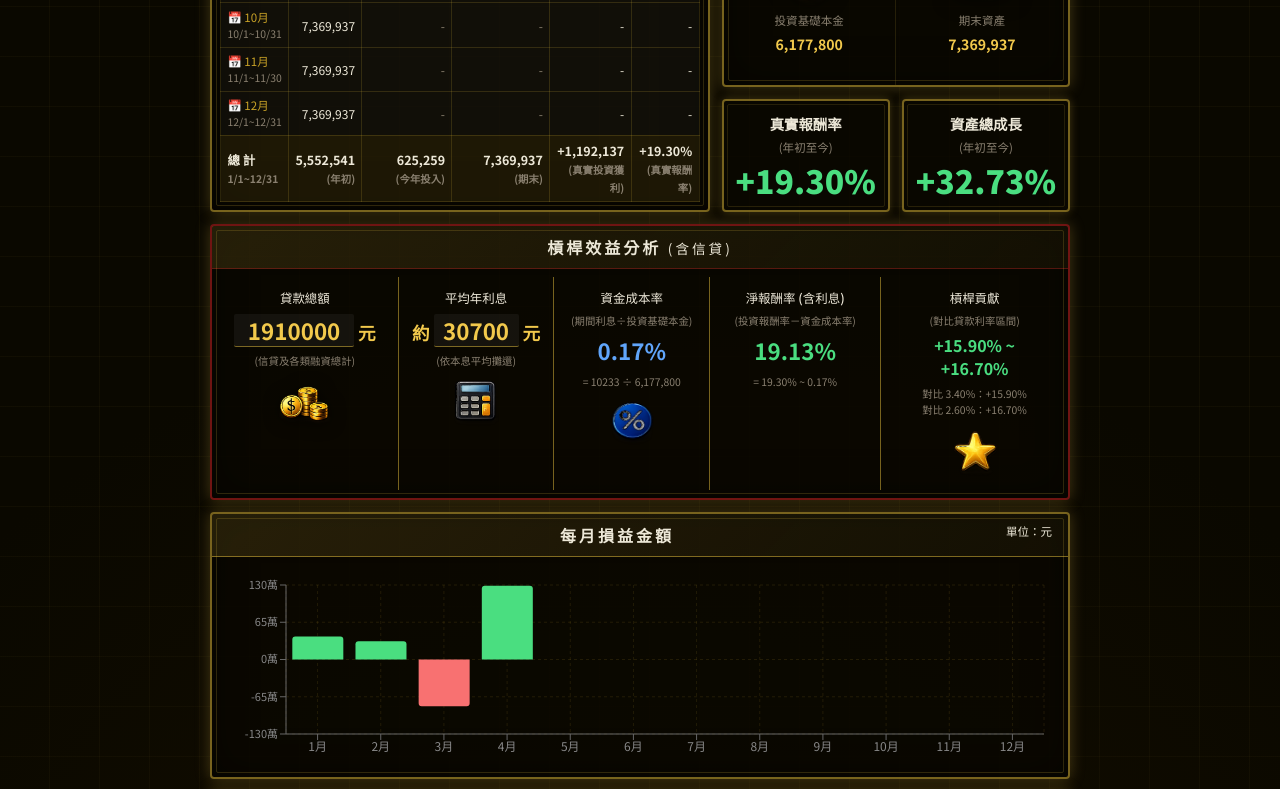
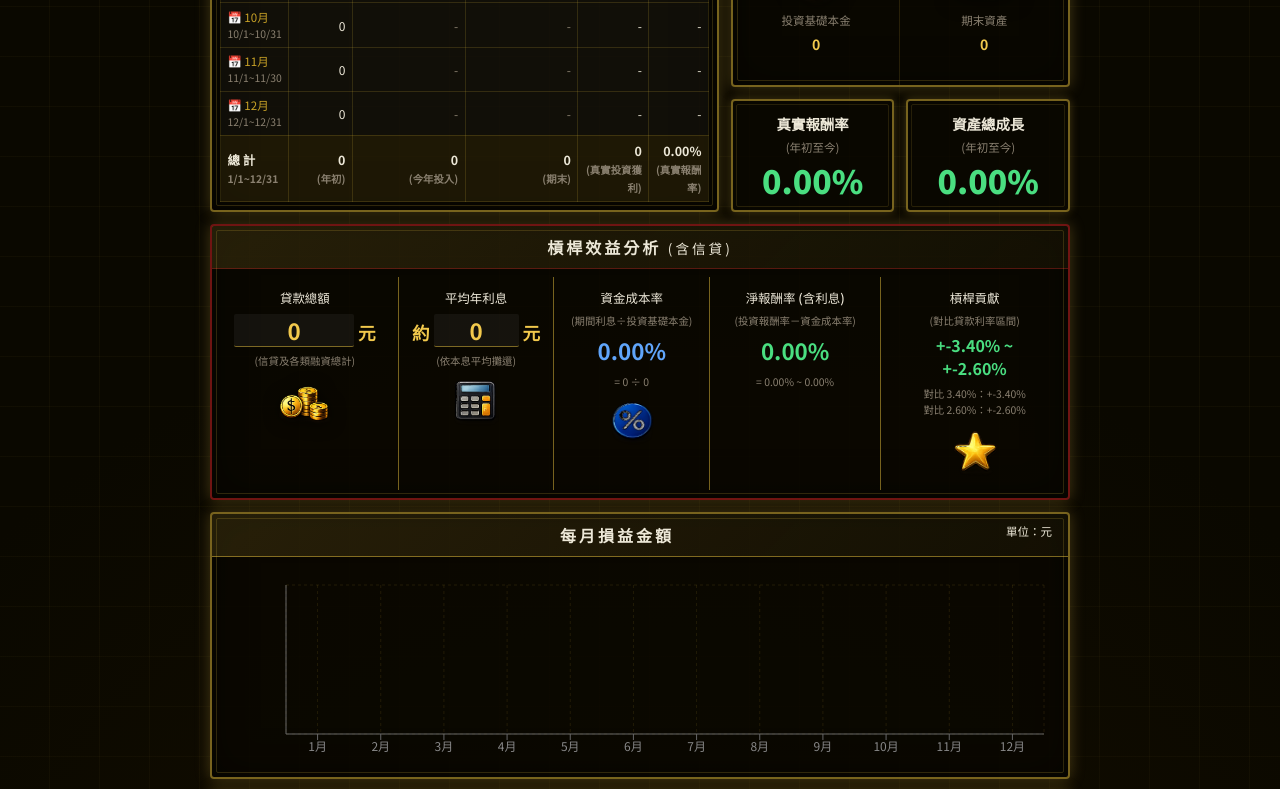
Before and after one commit to CAMISAMA0124/CFK-WEB, a React (Vite) app: page / in a window 1280 px wide. Shown: the part 840-1629 px from the top of the page. Built offline with nearby package versions, Linux system fonts and the light colour scheme.

Commit message:
Cleanup: Remove test data for a blank version

```diff
--- a/src/App.tsx
+++ b/src/App.tsx
@@ -40,16 +40,16 @@ const IC = {
 
 export default function App() {
   const [year, setYear] = useState(2026);
-  const [initialAssets, setInitialAssets] = useState(5552541);
-  const [loanAmount, setLoanAmount] = useState(1910000);
-  const [annualInterest, setAnnualInterest] = useState(30700);
+  const [initialAssets, setInitialAssets] = useState(0);
+  const [loanAmount, setLoanAmount] = useState(0);
+  const [annualInterest, setAnnualInterest] = useState(0);
   const loanRate1 = 0.034;
   const loanRate2 = 0.026;
 
   const [monthlyInputs, setMonthlyInputs] = useState(() =>
-    Array(12).fill(null).map((_, i) => ({
-      investment: i===0?114072:i===1?166533:i===2?148779:i===3?195875:null,
-      endingAssets: i===0?6068694:i===1?6552703:i===2?5886784:i===3?7369937:null,
+    Array(12).fill(null).map(() => ({
+      investment: null,
+      endingAssets: null,
     }))
   );
 
```
